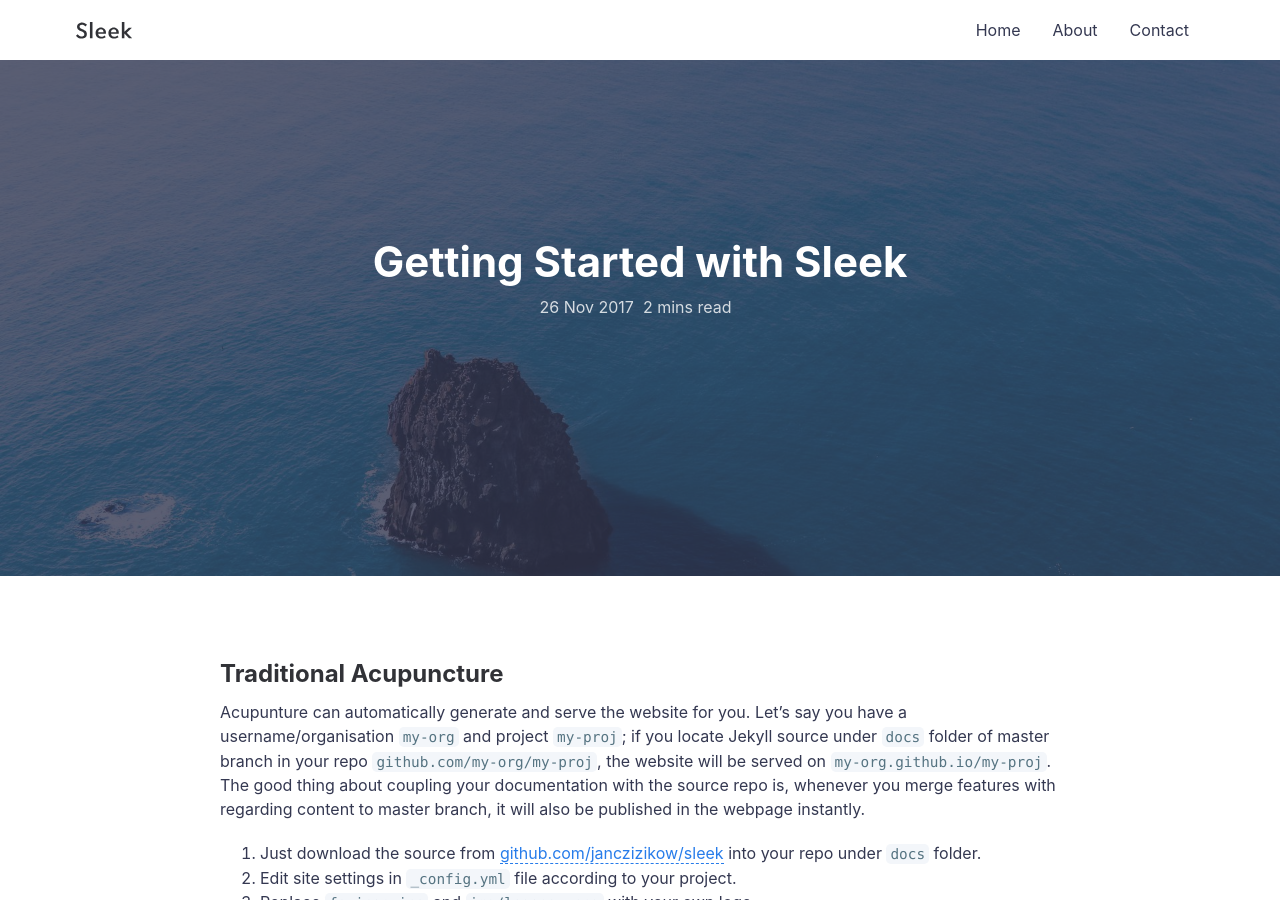
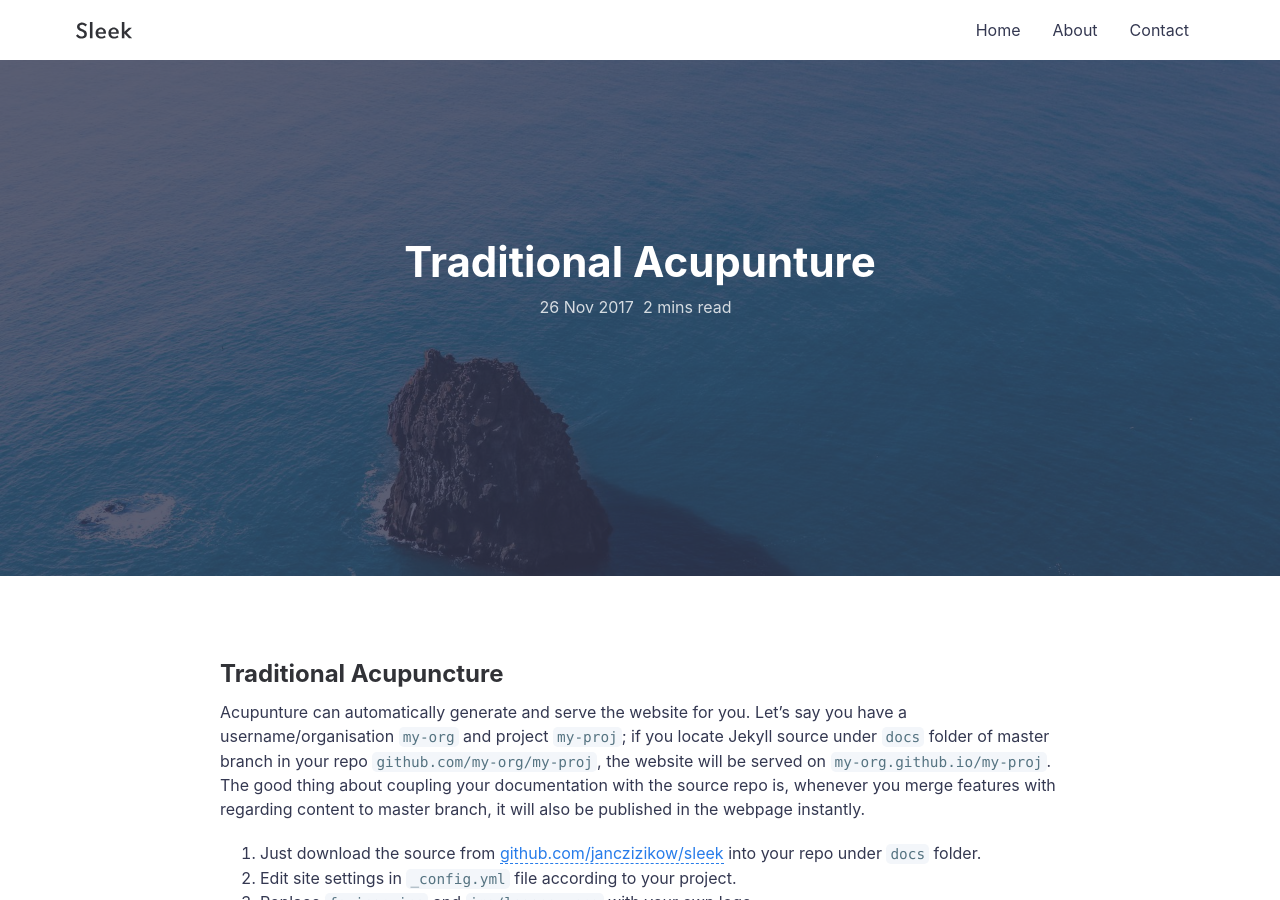
Before and after one commit to jabber99/jabber99.github.io, a Jekyll site: the page built from _posts/2017-11-26-getting-started.md, in a window 1280 px wide and 900 px high. Built offline with Jekyll 4.4.1, drawn with Linux system fonts in a browser that asks for light colours; comment, search, counter and statistics services are not loaded.

Commit message:
Update 2017-11-26-getting-started.md

```diff
--- a/_posts/2017-11-26-getting-started.md
+++ b/_posts/2017-11-26-getting-started.md
@@ -1,6 +1,6 @@
 ---
 layout: post
-title: Getting Started with Sleek
+title: Traditional Acupunture
 featured-img: sleek
 ---
 
```
